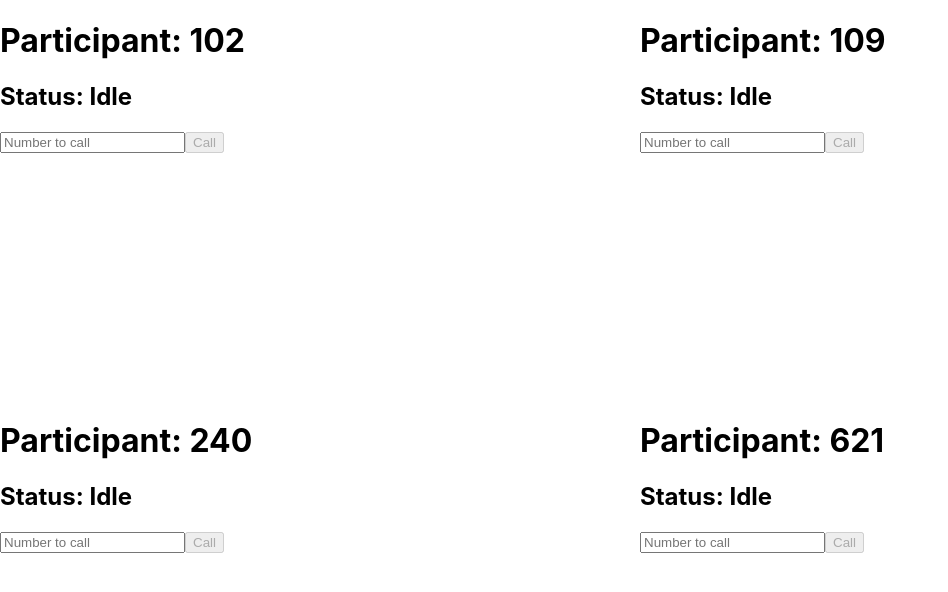
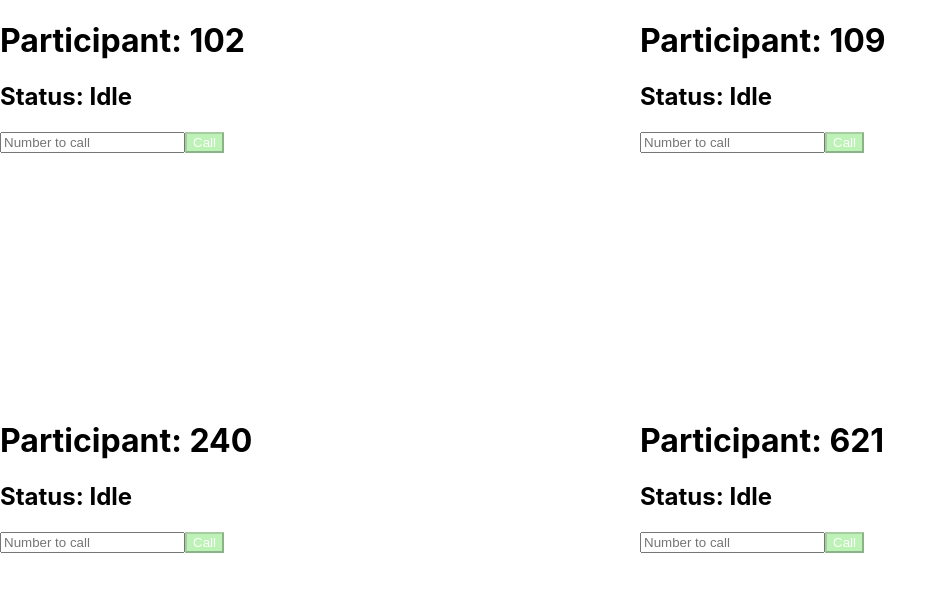
Before and after one commit to abdulrahman-khankan/phone-conference-mock-client, a React (Create React App) app: page / in a window 1280 px wide. Shown: the top 592 px of the page, without its empty margins (0-948 px from the left). Built offline with nearby package versions, Linux system fonts and the light colour scheme.

Commit message:
make call button green

```diff
--- a/src/components/Participant/Participant.tsx
+++ b/src/components/Participant/Participant.tsx
@@ -72,7 +72,11 @@ const Participant = React.memo((props: ParticipantProps) => {
         </button>
       ) : (
         isIdle && (
-          <button disabled={!isIdle || !targetParticipandId || isSelfId} onClick={makeCallHandler}>
+          <button
+            className="accept-button"
+            disabled={!isIdle || !targetParticipandId || isSelfId}
+            onClick={makeCallHandler}
+          >
             Call
           </button>
         )
```
